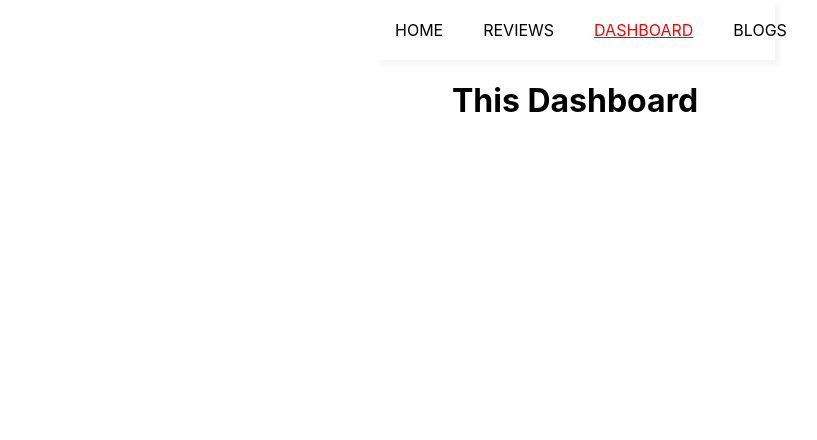
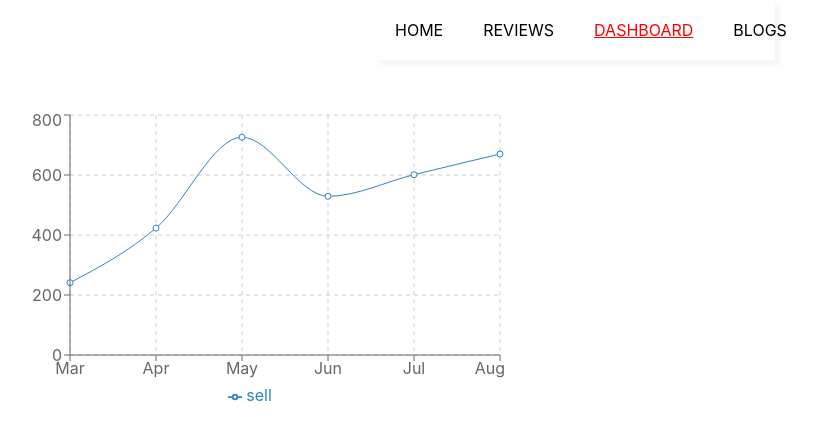
Before and after one commit to Rahim2725/product-analysis-website, a React (Create React App) app: page /dashboard in a window 1280 px wide. Shown: the top 440 px of the page, without its empty margins (65-882 px from the left). Built offline with nearby package versions, Linux system fonts and the light colour scheme.

Commit message:
sel reachart added

```diff
--- /dev/null
+++ b/src/component/Dashboard/Dashboard.css
@@ -0,0 +1,8 @@
+.reachart-contaner{
+    margin-top: 50px;
+    display: grid;
+    grid-template-columns: repeat(2, 1fr);
+}
+.reachart-contaner div{
+ margin: 0px auto;
+}
--- a/src/component/Dashboard/Dashboard.js
+++ b/src/component/Dashboard/Dashboard.js
@@ -1,9 +1,60 @@
 import React from 'react';
+import { CartesianGrid, Legend, Line, LineChart, Tooltip, XAxis, YAxis } from 'recharts';
+import './Dashboard.css'
+
+const data = [
+    {
+        "month": "Mar",
+        "investment": 100000,
+        "sell": 241,
+        "revenue": 10401
+    },
+    {
+        "month": "Apr",
+        "investment": 200000,
+        "sell": 423,
+        "revenue": 24500
+    },
+    {
+        "month": "May",
+        "investment": 500000,
+        "sell": 726,
+        "revenue": 67010
+    },
+    {
+        "month": "Jun",
+        "investment": 500000,
+        "sell": 529,
+        "revenue": 40405
+    },
+    {
+        "month": "Jul",
+        "investment": 600000,
+        "sell": 601,
+        "revenue": 50900
+    },
+    {
+        "month": "Aug",
+        "investment": 700000,
+        "sell": 670,
+        "revenue": 61000
+    }
+]
 
 const Dashboard = () => {
     return (
-        <div>
-            <h1>This Dashboard</h1>
+        <div className='reachart-contaner'>
+            <LineChart width={500} height={300} data={data}>
+                <CartesianGrid strokeDasharray="4 4" />
+                <XAxis dataKey="month"></XAxis>
+                <Line type="monotone" dataKey="sell"></Line>
+                <YAxis></YAxis>
+                <Tooltip></Tooltip>
+                <Legend> </Legend>
+
+            </LineChart>
+
+
         </div>
     );
 };
--- a/src/component/Home/Home.css
+++ b/src/component/Home/Home.css
@@ -1,3 +1,6 @@
+.container{
+    margin: 50px;
+}
 .home-container{
     display: flex;
     align-items: center;
@@ -10,10 +13,7 @@
 .headphone-detail h1{
     color: orange;
 }
-.headphone-img{
-    display: flex ;
-    justify-content: end;
-}
+
 .home-container img{
     width: 50%;
 }
@@ -31,3 +31,16 @@
     cursor: pointer;
     background-color: gray;
 }
+
+.customer-container{
+    margin-top:200px;
+}
+
+.customer-container button {
+    border: 0;
+    background-color: blue;
+    padding: 10px 20px;
+    font-size: 16px;
+    color: white;
+    font-weight: bold;
+}
--- a/src/component/Home/Home.js
+++ b/src/component/Home/Home.js
@@ -1,4 +1,5 @@
 import React from 'react';
+import { Link } from 'react-router-dom';
 import image from '../../logo.jpg'
 import './Home.css'
 
@@ -15,6 +16,15 @@ const Home = () => {
                     <img src={image} alt="logo" />
                 </div>
             </div>
+            <div className='customer-container'>
+                <h1>Customer Reviews</h1>
+                <div>
+
+                </div>
+                <Link to="/reviews" >
+                    <button>All Customer Reviews</button>
+                </Link>
+            </div>
         </div>
     );
 };
```
